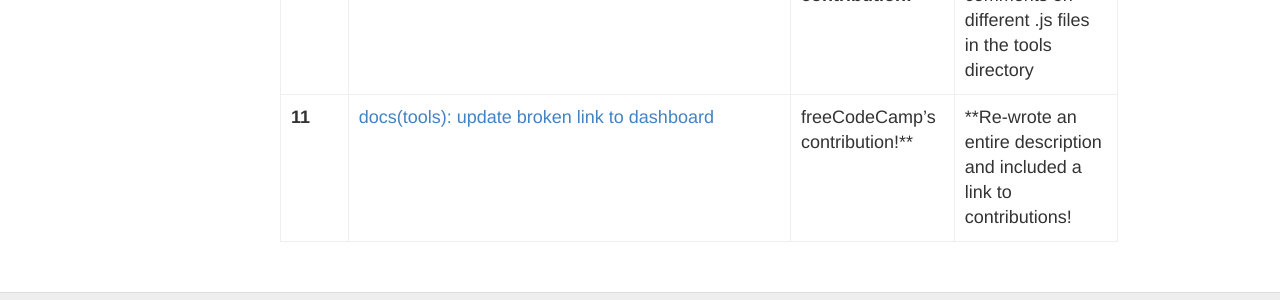
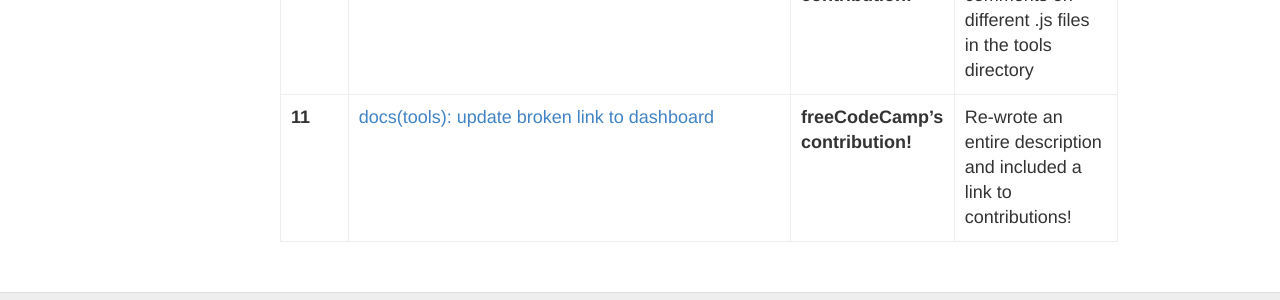
Before and after one commit to hunter-college-ossd-spr-2020/MarceloDamian-weekly, a Jekyll site: the page built from contributions.md, in a window 1280 px wide and 900 px high, scrolled down 4074 px. Shown: the part 519-819 px from the top of the window. Built offline with Jekyll 4.4.1, drawn with Linux system fonts in a browser that asks for light colours.

```diff
--- a/contributions.md
+++ b/contributions.md
@@ -46,4 +46,4 @@ following the same syntax.
 | 11 |[Additional blog post (click for link)](https://github.com/hunter-college-ossd-spr-2020/ElijahCano33-weekly/pull/10/files)|Edited ElijahCano33's blog!  | I edited ElijahCano33's blog for grammatical mistakes, nuances and clarification! |
 | 11 |[Additional blog post (click for link)](https://github.com/hunter-college-ossd-spr-2020/matter13311-weekly/pull/3/files)| Edited matter13311's blog!| I edited matter13311's blog for grammatical mistakes, nuances and clarification!  |
 | **11** |[fix(tools) Fixed documentation on different .js files ](https://github.com/freeCodeCamp/freeCodeCamp/pull/38642)|**freeCodeCamp's contribution!** | I revised several comments on different .js files in the tools directory|
-| **11** |[docs(tools): update broken link to dashboard](https://github.com/freeCodeCamp/freeCodeCamp/pull/38643)|freeCodeCamp's contribution!**| **Re-wrote an entire description and included a link to contributions!|
+| **11** |[docs(tools): update broken link to dashboard](https://github.com/freeCodeCamp/freeCodeCamp/pull/38643)|**freeCodeCamp's contribution!**| Re-wrote an entire description and included a link to contributions!|
```
